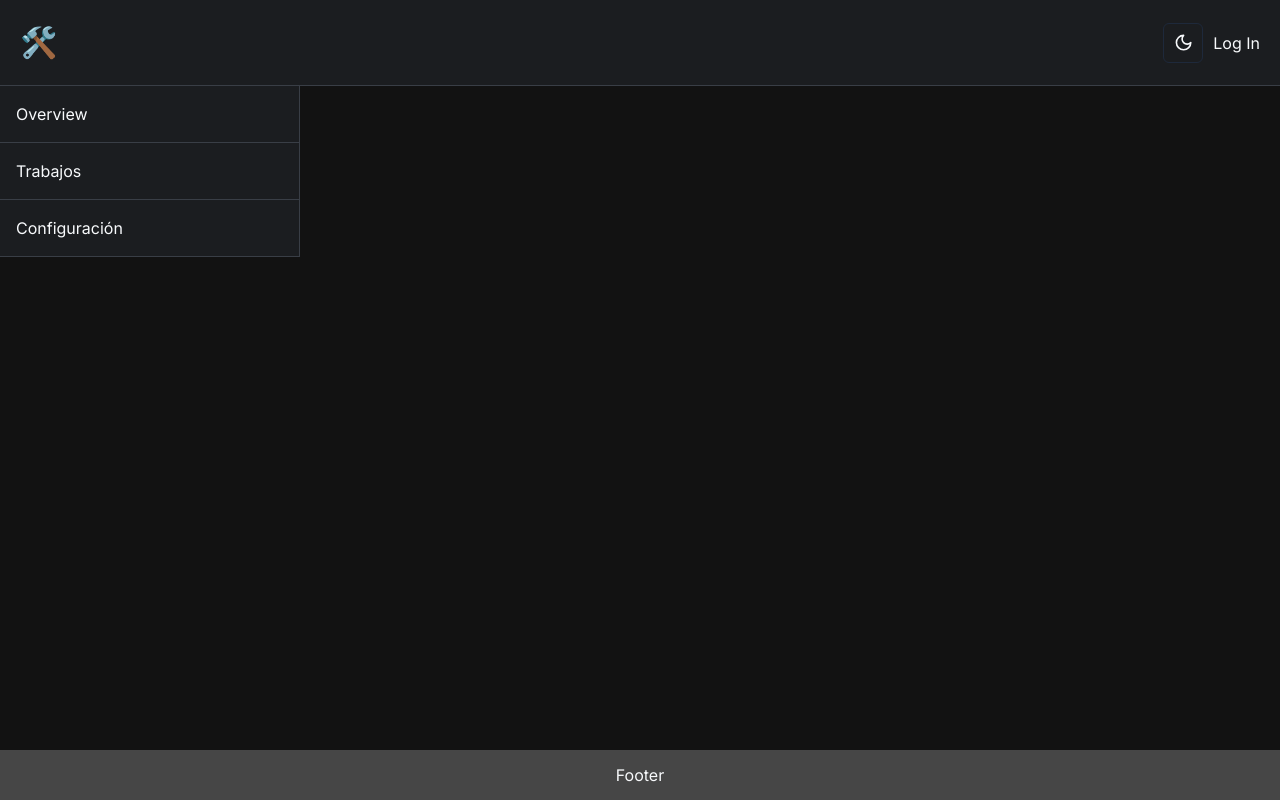
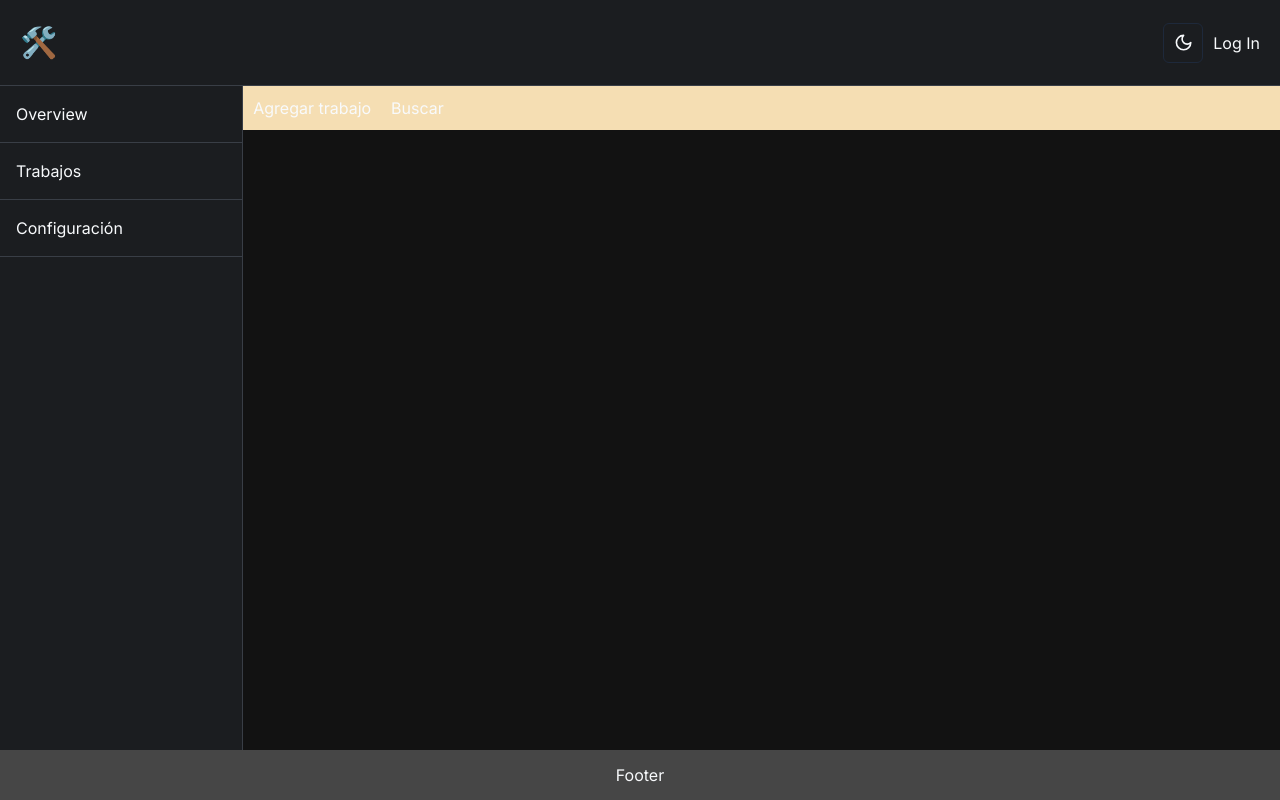
Before and after one commit to Switchinhg/mechanic, a Next.js app: page /trabajos in a window 1280 px wide. Built offline with nearby package versions, Linux system fonts and the light colour scheme.

Commit message:
more pages

```diff
--- a/app/trabajos/page.jsx
+++ b/app/trabajos/page.jsx
@@ -1,10 +1,18 @@
 import React from 'react'
 import SideBar from '../Components/sidebar/page'
-
+import style from './trabajos.module.css'
 export default function Trabajos() {
   return (
-    <div>
+    <div class={style.trabajos_wrap}>
         <SideBar />
+        <div className={style.trabajos}>
+          <div className={style.trabajos_header}>
+            <div className="trabajos_btton">Agregar trabajo</div>
+            <div className="trabajos_btton">Buscar</div>
+            {/* <div className="trabajos_btton">Agregar trabajo</div>
+            <div className="trabajos_btton">Agregar trabajo</div> */}
+          </div>
+        </div>
     </div>
   )
 }
--- /dev/null
+++ b/app/trabajos/trabajos.module.css
@@ -0,0 +1,15 @@
+.trabajos_wrap{
+    height: calc( 100vh - 86px - 50px);
+    display: flex;
+}
+.trabajos{
+    /* padding: 10px; */
+    width: 100%;
+}
+.trabajos_header{
+    display: flex;
+    gap: 20px;
+    padding: 10px;
+    background-color: wheat;
+    width: 100%;
+}
```
